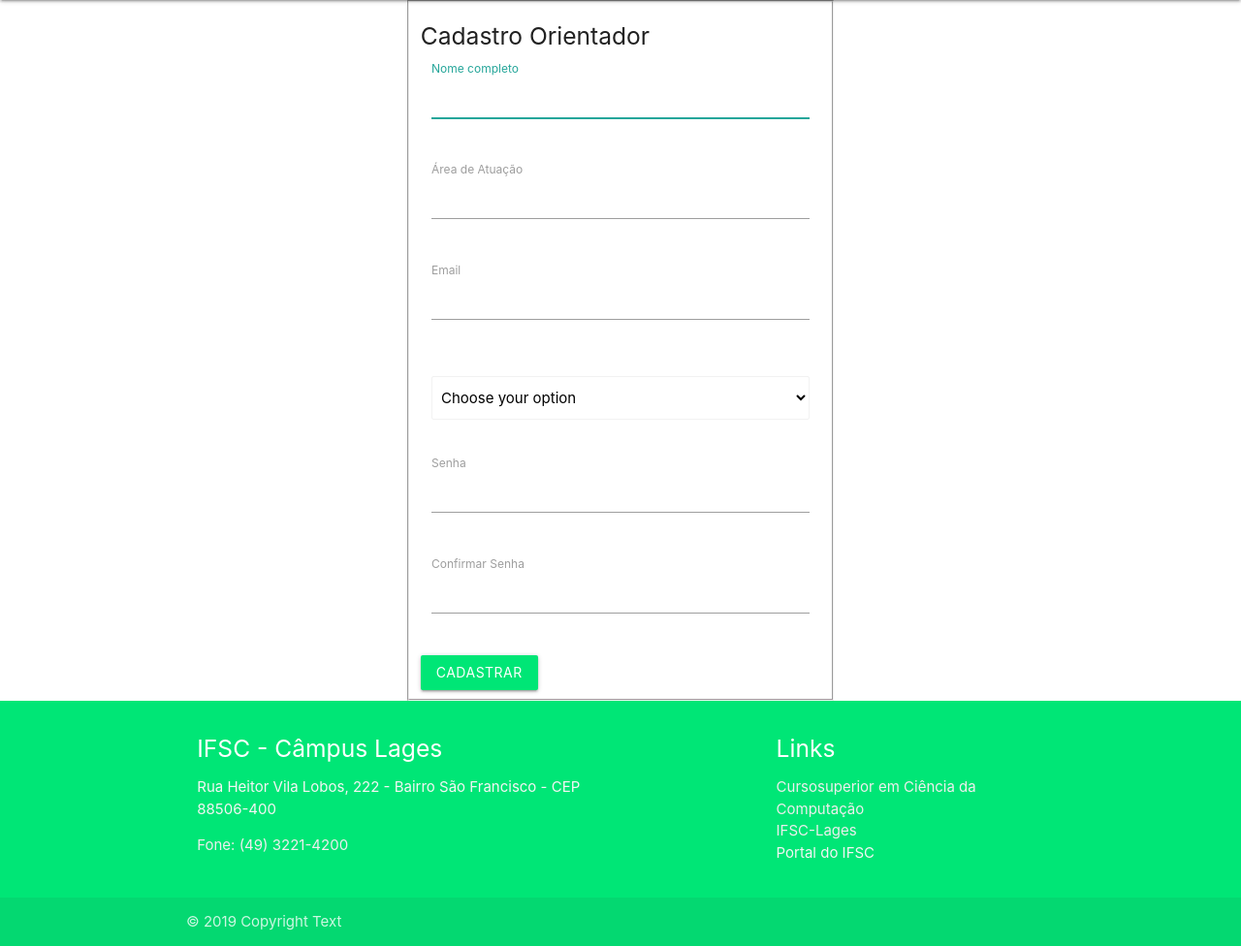
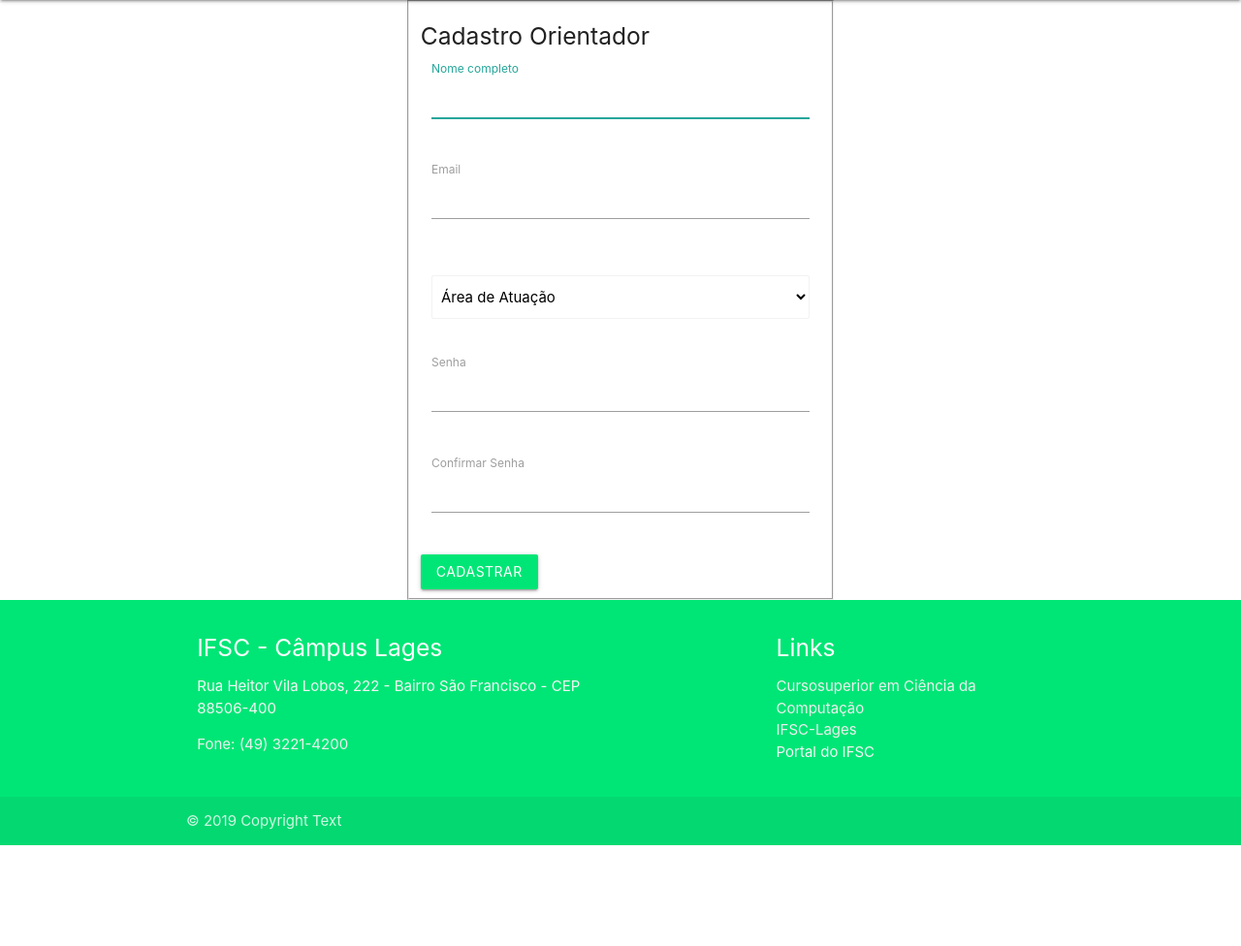
Before and after one commit to matheusdemedeiros/webtcc, a PHP site: page /cadastroorientador.php in a window 1280 px wide. Shown: the part 64-1040 px from the top of the page at 97% size. After the commit the page ends 936 px from the top, so only its background shows below. Run offline with PHP 8.4, Linux system fonts and the light colour scheme; data comes from the database, SQL or seed files in the repository.

Commit message:
cadastro pronto.

```diff
--- a/cadastroorientador.php
+++ b/cadastroorientador.php
@@ -47,14 +47,6 @@
                     </div>
                 </div>
 
-
-                <div class="row">
-                    <div class="input-field col s12">
-                        <input type="text" id="area_atuacao" name="area_atuacao" class="validate" autofocus required>
-                        <label for="area_atuacao">Área de Atuação</label>
-                    </div>
-                </div>
-
                 <div class="row">
                     <div class="input-field col s12">
 
@@ -67,12 +59,14 @@
                 <div class="row">
                     <div class="input-field col s12">
                         <select class="browser-default">
-                            <option value="" disabled selected>Choose your option</option>
-                            <option value="1">Option 1</option>
-                            <option value="2">Option 2</option>
-                            <option value="3">Option 3</option>
+                            <option value="" disabled selected>Área de Atuação</option>
+                            <?php
+                                include("conecta.php");
+                                $dados = mysqli_query($conexao, "SELECT * FROM area ORDER BY NameArea");
+                                while ($area = mysqli_fetch_array($dados)){?>
+                                    <option value="<?=$area["IdArea"]?>"><?=$area["NameArea"]?></option>
+                            <?php } ?>
                         </select>
-
                     </div>
                 </div>
 
```
